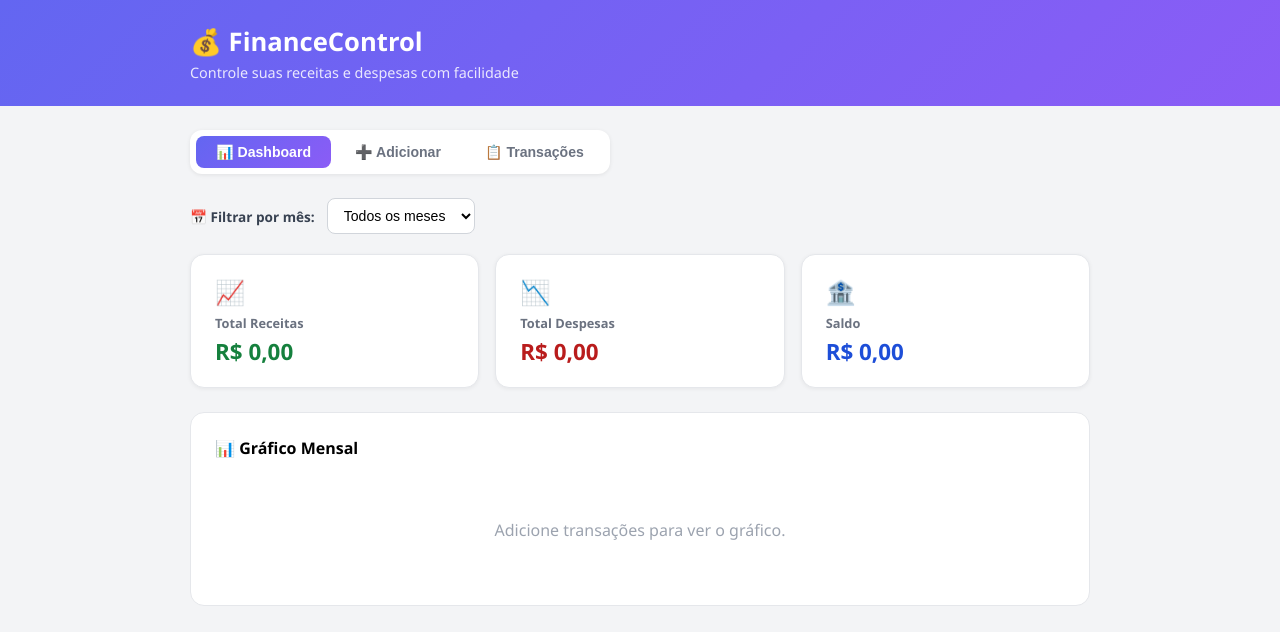
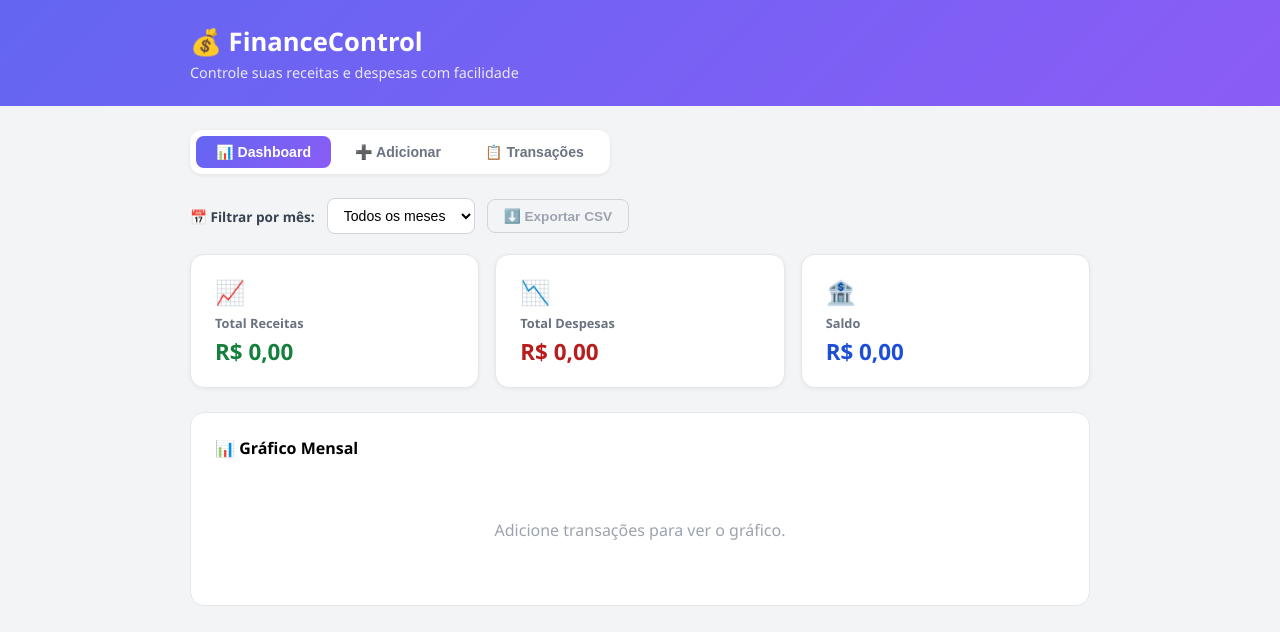
Before and after one commit to g4bri3llucas/finance-control, a React (Create React App) app: page / in a window 1280 px wide. Shown: the top 632 px of the page. Built offline with nearby package versions, Linux system fonts and the light colour scheme.

Commit message:
feat: exportação CSV, pipes centralizados e README

```diff
--- a/src/App.js
+++ b/src/App.js
@@ -3,6 +3,21 @@ import TransactionForm from "./TransactionForm";
 import TransactionList from "./TransactionList";
 import SummaryCards from "./SummaryCards";
 import MonthlyChart from "./MonthlyChart";
+
+// ── PIPES personalizados centralizados ────────────────────────────
+export const pipes = {
+  currency: (value) =>
+    new Intl.NumberFormat("pt-BR", { style: "currency", currency: "BRL" }).format(value),
+
+  date: (dateStr) =>
+    new Date(dateStr + "T00:00:00").toLocaleDateString("pt-BR"),
+
+  monthLabel: (monthStr) => {
+    const [year, month] = monthStr.split("-");
+    const names = ["Jan","Fev","Mar","Abr","Mai","Jun","Jul","Ago","Set","Out","Nov","Dez"];
+    return `${names[parseInt(month) - 1]}/${year}`;
+  },
+};
 
 export default function App() {
   const [activeTab, setActiveTab] = useState("dashboard");
@@ -16,17 +31,29 @@ export default function App() {
     [...new Set(transactions.map((t) => t.date.slice(0, 7)))].sort()
   , [transactions]);
 
-  const formatMonth = (monthStr) => {
-    const [year, month] = monthStr.split("-");
-    const names = ["Jan","Fev","Mar","Abr","Mai","Jun","Jul","Ago","Set","Out","Nov","Dez"];
-    return `${names[parseInt(month) - 1]}/${year}`;
-  };
-
   const filtered = useMemo(() =>
     selectedMonth
       ? transactions.filter((t) => t.date.startsWith(selectedMonth))
       : transactions
   , [transactions, selectedMonth]);
+
+  // ── PIPE: gera e baixa o arquivo CSV ─────────────────────────────
+  const exportCSV = () => {
+    const header = "Data,Descrição,Tipo,Categoria,Valor\n";
+    const rows = filtered.map((t) =>
+      `${pipes.date(t.date)},"${t.description}",${t.type},${t.category || ""},${t.amount}`
+    ).join("\n");
+
+    const blob = new Blob([header + rows], { type: "text/csv;charset=utf-8;" });
+    const url = URL.createObjectURL(blob);
+    const a = document.createElement("a");
+    a.href = url;
+    a.download = selectedMonth
+      ? `financas-${pipes.monthLabel(selectedMonth)}.csv`
+      : "financas-completo.csv";
+    a.click();
+    URL.revokeObjectURL(url);
+  };
 
   const tabStyle = (tab) => ({
     padding: "8px 20px",
@@ -62,7 +89,7 @@ export default function App() {
           ))}
         </div>
 
-        {/* FILTRO POR MÊS */}
+        {/* FILTRO + EXPORTAR */}
         <div style={{ display: "flex", gap: "12px", alignItems: "center", marginBottom: "20px", flexWrap: "wrap" }}>
           <label style={{ fontSize: "0.85rem", fontWeight: 600, color: "#374151" }}>📅 Filtrar por mês:</label>
           <select
@@ -72,20 +99,35 @@ export default function App() {
           >
             <option value="">Todos os meses</option>
             {months.map((m) => (
-              <option key={m} value={m}>{formatMonth(m)}</option>
+              <option key={m} value={m}>{pipes.monthLabel(m)}</option>
             ))}
           </select>
+
+          {/* BOTÃO EXPORTAR CSV */}
+          <button
+            onClick={exportCSV}
+            disabled={filtered.length === 0}
+            style={{
+              padding: "8px 16px",
+              background: filtered.length === 0 ? "#f3f4f6" : "#fff",
+              border: "1px solid #d1d5db",
+              borderRadius: "8px",
+              fontSize: "0.85rem",
+              fontWeight: 600,
+              cursor: filtered.length === 0 ? "not-allowed" : "pointer",
+              color: filtered.length === 0 ? "#9ca3af" : "#374151",
+            }}
+          >
+            ⬇️ Exportar CSV
+          </button>
         </div>
 
         {/* CARDS */}
         <SummaryCards transactions={filtered} />
 
-        {/* DASHBOARD COM GRÁFICO */}
         {activeTab === "dashboard" && (
           <div style={{ background: "#fff", border: "1px solid #e5e7eb", borderRadius: "14px", padding: "24px" }}>
-            <h2 style={{ margin: "0 0 20px", fontSize: "1rem", fontWeight: 700 }}>
-              📊 Gráfico Mensal
-            </h2>
+            <h2 style={{ margin: "0 0 20px", fontSize: "1rem", fontWeight: 700 }}>📊 Gráfico Mensal</h2>
             <MonthlyChart transactions={transactions} />
           </div>
         )}
```
Also changed, not shown: 1 other file (tests, documents, lock files or other folders).
